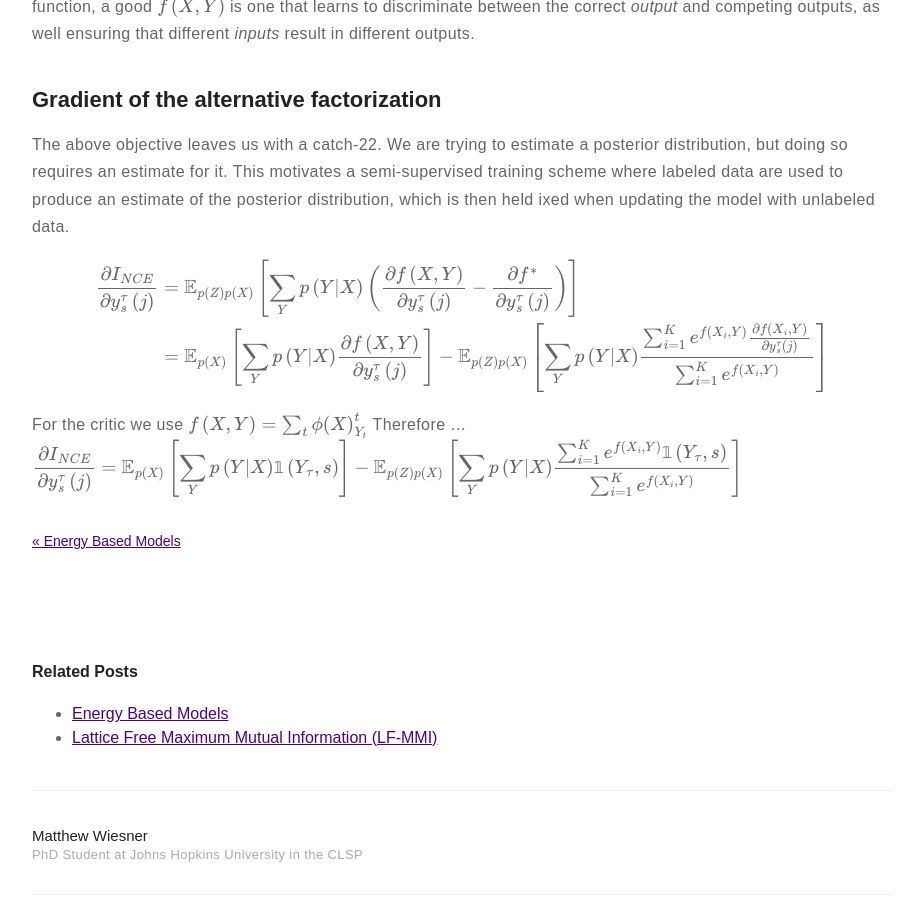
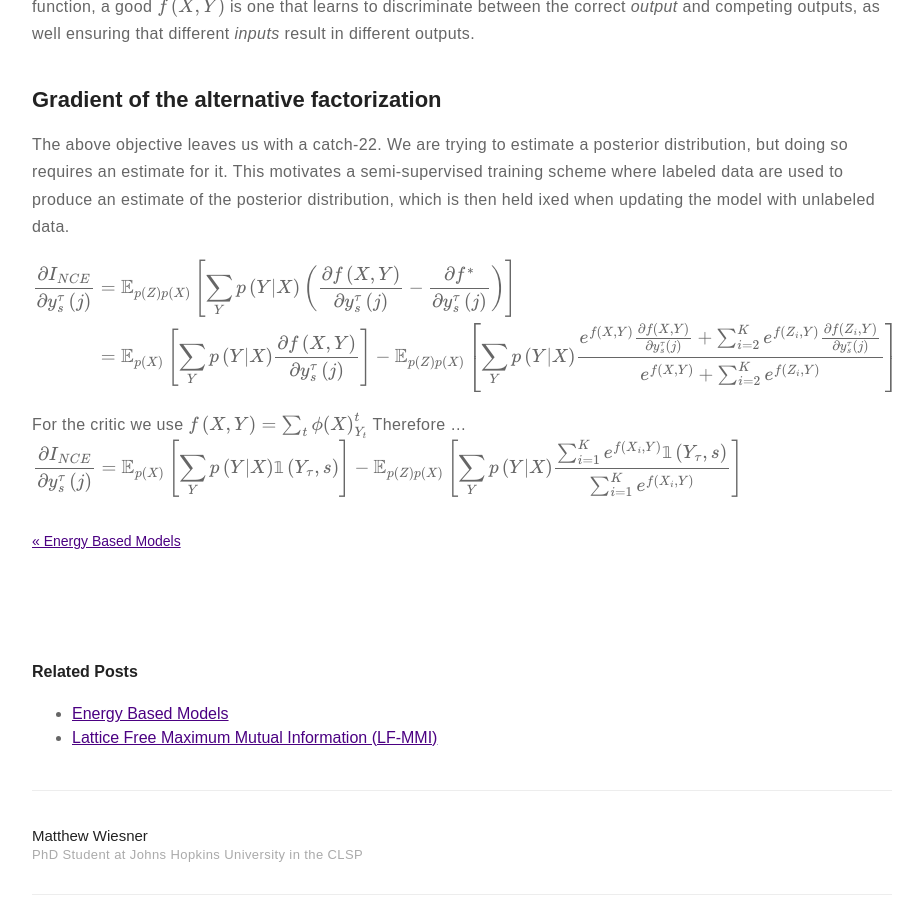
Before and after one commit to m-wiesner/m-wiesner.github.io, a Jekyll site: the page built from _posts/2020-10-30-Variational-Bounds-on-Mutual-Information.markdown, in a window 1280 px wide and 900 px high, scrolled down 6945 px. Shown: the whole window, without its empty margins (178-1101 px from the left). Built offline with Jekyll 4.4.1, drawn with Linux system fonts in a browser that asks for light colours; formulas are drawn with MathJax 3.

Commit message:
Update 2020-10-30-Variational-Bounds-on-Mutual-Information.markdown

```diff
--- a/_posts/2020-10-30-Variational-Bounds-on-Mutual-Information.markdown
+++ b/_posts/2020-10-30-Variational-Bounds-on-Mutual-Information.markdown
@@ -251,7 +251,7 @@ The above objective leaves us with a catch-22. We are trying to estimate a poste
 
 $$\begin{align}
 \frac{\partial I_{NCE}}{\partial y_s^{\tau}\left(j\right)} &= \mathbb{E}_{p\left(Z\right)p\left(X\right)} \left[\sum_{Y} p\left(Y | X\right) \left(\frac{\partial f\left(X, Y\right)}{\partial y_s^{\tau}\left(j\right)} - \frac{\partial f^{*}}{\partial y_s^{\tau}\left(j\right)}\right)\right] \\
-&= \mathbb{E}_{p\left(X\right)} \left[\sum_{Y} p\left(Y | X\right) \frac{\partial f\left(X, Y\right)}{\partial y_s^{\tau}\left(j\right)} \right] - \mathbb{E}_{p\left(Z\right)p\left(X\right)} \left[\sum_{Y} p\left(Y | X\right) \frac{\sum_{i=1}^K e^{f\left(X_i, Y\right)} \frac{\partial f\left(X_i, Y\right)}{\partial y_s^{\tau}\left(j\right)}}{\sum_{i=1}^K e^{f\left(X_i, Y\right)}}\right] \\
+&= \mathbb{E}_{p\left(X\right)} \left[\sum_{Y} p\left(Y | X\right) \frac{\partial f\left(X, Y\right)}{\partial y_s^{\tau}\left(j\right)} \right] - \mathbb{E}_{p\left(Z\right)p\left(X\right)} \left[\sum_{Y} p\left(Y | X\right) \frac{ e^{f\left(X, Y\right)} \frac{\partial f\left(X, Y\right)}{\partial y_s^{\tau}\left(j\right)} + \sum_{i=2}^K e^{f\left(Z_i, Y\right)}\frac{\partial f\left(Z_i, Y\right)}{\partial y_s^{\tau}\left(j\right)}}{e^{f\left(X, Y\right)} + \sum_{i=2}^K e^{f\left(Z_i, Y\right)}}\right] \\
 \end{align}$$
 
 For the critic we use $$f\left(X, Y\right) = \sum_{t} \phi\left(X\right)_{Y_t}^t$$
```
